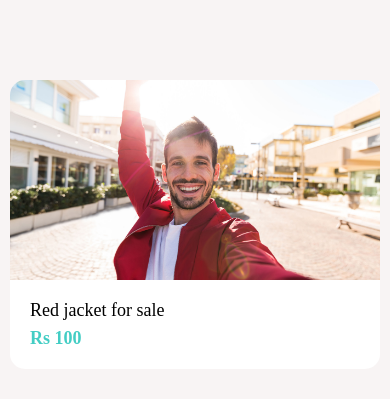
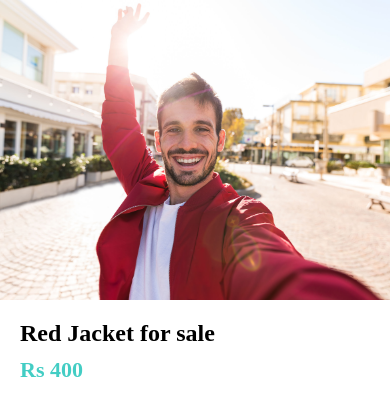
Before and after one commit to viikkkas/Major-I, a React Native app: screen / in a window 390 px wide. Shown: the top 416 px of the page. Built offline with nearby package versions, Linux system fonts and the light colour scheme.

Commit message:
listing details screen

```diff
--- a/App.js
+++ b/App.js
@@ -2,21 +2,8 @@
 import { View } from "react-native";
 import WelcomeScreen from "./app/screens/WelcomeScreen";
 import Card from "./app/components/Card";
+import ListingDetailScreen from "./app/screens/ListingDetailScreen";
 
 export default function App(props) {
-  return (
-    <View
-      style={{
-        backgroundColor: "#f8f4f4",
-        padding: 10,
-        paddingTop: 80,
-      }}
-    >
-      <Card
-        title="Red jacket for sale"
-        subTitle="Rs 100"
-        image={require("./app/assets/jacket.jpg")}
-      />
-    </View>
-  );
+  return <ListingDetailScreen />;
 }
--- /dev/null
+++ b/app/screens/ListingDetailScreen.js
@@ -0,0 +1,38 @@
+import React from "react";
+import { Image, StyleSheet, View } from "react-native";
+import AppText from "../components/AppText";
+import colors from "../config/colors";
+
+function ListingDetailScreen(props) {
+  return (
+    <View>
+      <Image style={styles.image} source={require("../assets/jacket.jpg")} />
+      <View style={styles.detailsContainer}>
+        <AppText style={styles.title}>Red Jacket for sale</AppText>
+        <AppText style={styles.price}>Rs 400</AppText>
+      </View>
+    </View>
+  );
+}
+
+const styles = StyleSheet.create({
+  detailsContainer: {
+    padding: 20,
+  },
+  image: {
+    width: "100%",
+    height: 300,
+  },
+  price: {
+    color: colors.secondary,
+    fontWeight: "bold",
+    fontSize: 22,
+    marginVertical: 10,
+  },
+  title: {
+    fontSize: 24,
+    fontWeight: "700",
+  },
+});
+
+export default ListingDetailScreen;
```
